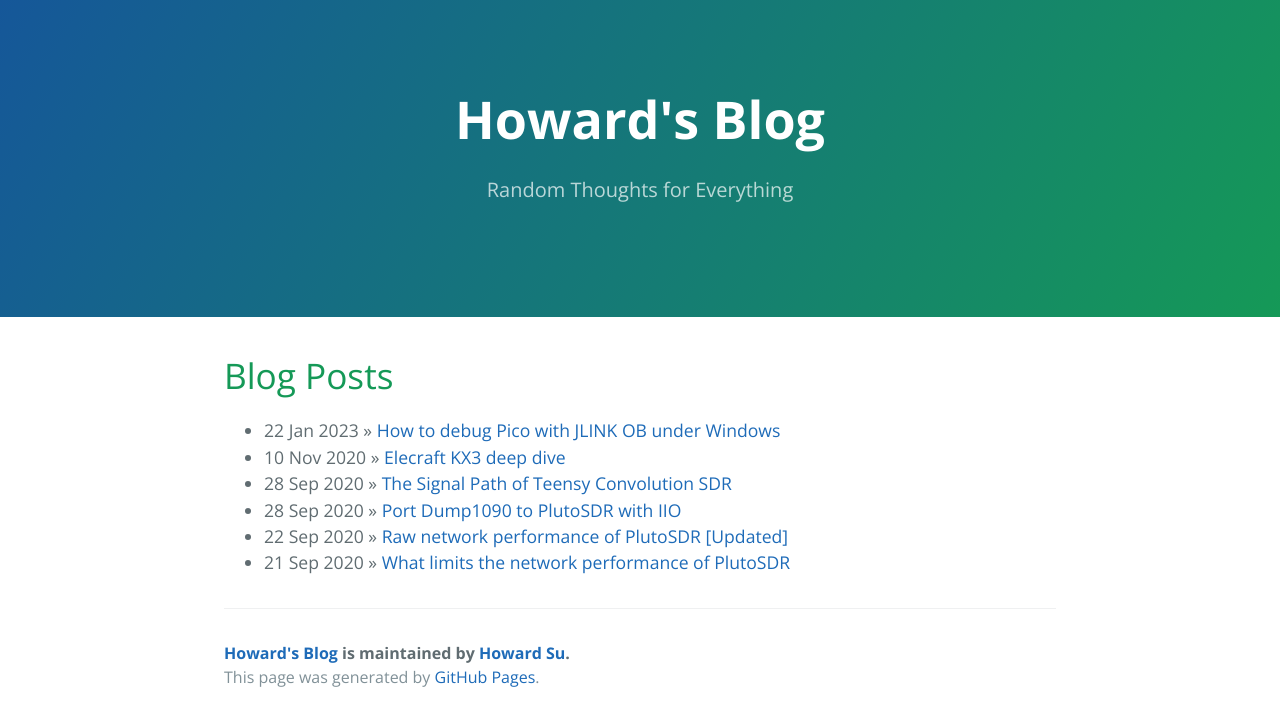
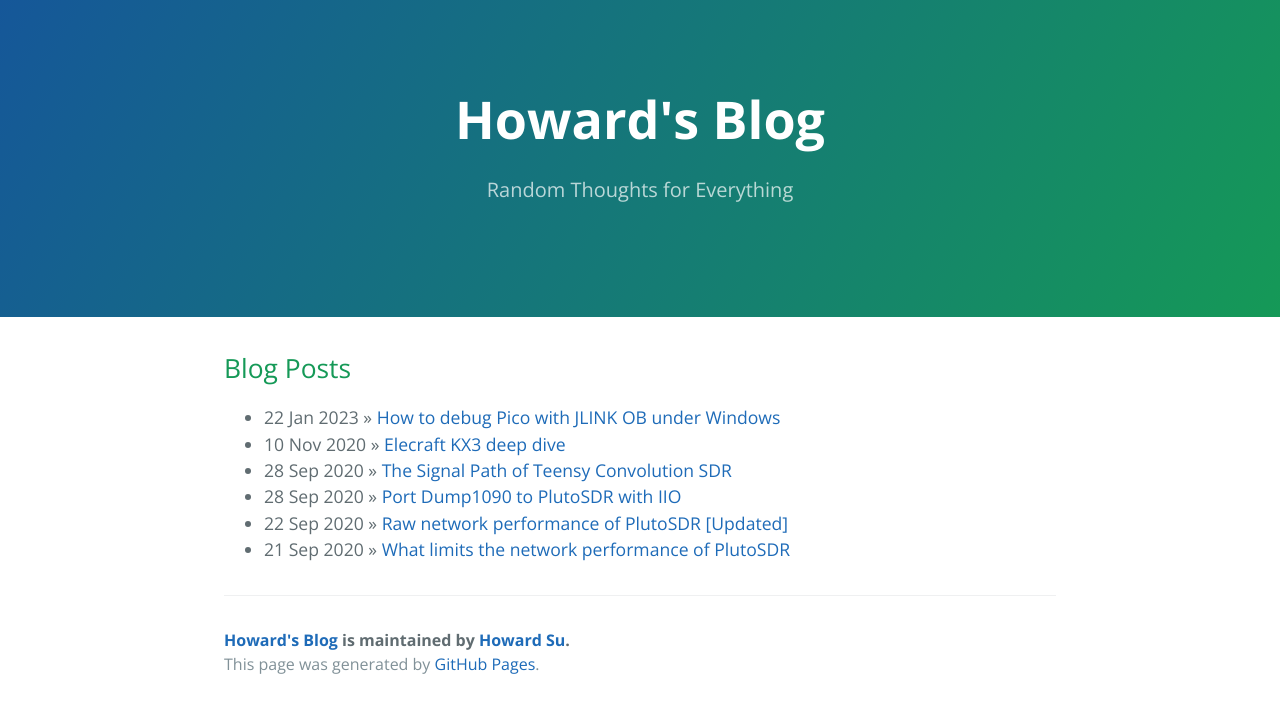
Before and after one commit to howard0su/howard0su.github.io, a Jekyll site: the page built from index.html, in a window 1280 px wide. Shown: the top 726 px of the page. Built offline with Jekyll 4.4.1, drawn with Linux system fonts in a browser that asks for light colours; the list of posts is cut into pages by our own code.

Commit message:
avoid duplicate H1

```diff
--- a/index.html
+++ b/index.html
@@ -4,7 +4,7 @@ title: {{ site.name }}
 ---
 
 <div id="home">
-  <h1>Blog Posts</h1>
+  <h2>Blog Posts</h2>
   <ul class="posts">
     {% for post in site.posts %}
       <li><span>{{ post.date | date_to_string }}</span> &raquo; <a href="{{ site.baseurl }}{{ post.url }}">{{ post.title }}</a></li>
```
